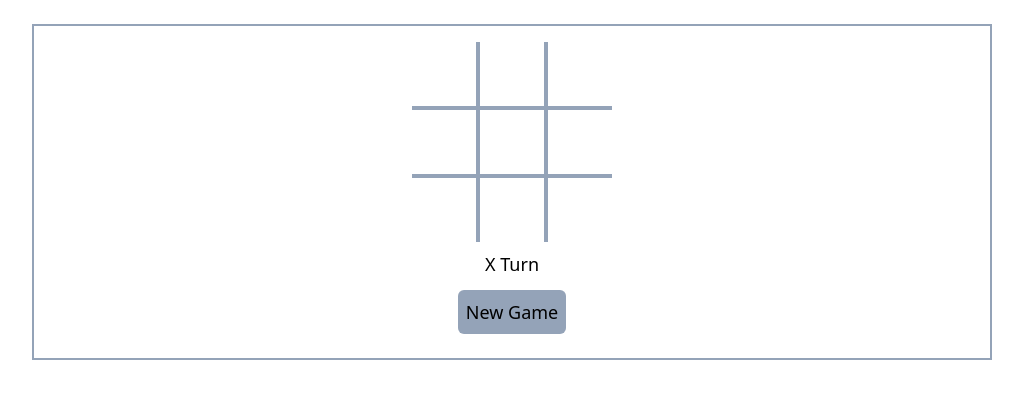
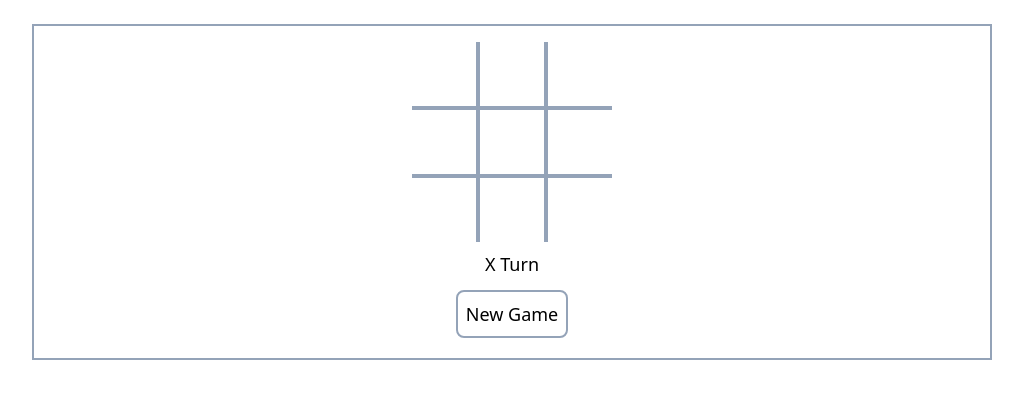
Before and after one commit to ponds10/tic-tac-toe, an Angular app: page / in a window 1280 px wide. Shown: the top 398 px of the page, without its empty margins (128-1151 px from the left). Built offline with nearby package versions, Linux system fonts and the light colour scheme.

Commit message:
Add dark mode

```diff
--- a/src/app/app.component.html
+++ b/src/app/app.component.html
@@ -1,4 +1,4 @@
-<main>
+<main class="w-screen h-screen bg-white dark:bg-slate-800 text-black dark:text-white">
   <app-grid></app-grid>
 </main>
 
--- a/src/app/grid/grid.component.html
+++ b/src/app/grid/grid.component.html
@@ -1,7 +1,7 @@
-<main>
 <div class="py-6 px-6 md:px-40 w-screen h-96">
   <div class="p-4 h-full w-full flex border-2 border-solid border-slate-400 justify-center">
     <div class="h-full">
+
       <div class="h-[200px] w-[200px] grid grid-cols-3 grid-rows-3 gap-1 place-items-center bg-slate-400">
         <app-space class="h-16 w-16"
          *ngFor="let space of spaces; index as i"
@@ -9,6 +9,7 @@
           (click)="takeTurn(i)">
         </app-space>
       </div>
+
       <div class="h-10 p-2 text-lg font-medium flex justify-center">
         <h2 *ngIf="!winner">
           {{ xTurn ? 'X' : 'O'}} Turn
@@ -20,8 +21,9 @@
           {{ winner }} Wins!
         </h2>
       </div>
+
       <div class="p-2 flex text-lg font-medium justify-center">
-          <button class="p-2 rounded-md bg-slate-400 hover:bg-slate-500"
+        <button class="p-2 rounded-lg border-2 border-solid border-slate-400 hover:bg-slate-400"
          (click)="newGame()">
           {{ winner ? 'Play Again' : 'New Game' }}
         </button>
@@ -30,4 +32,3 @@
     </div>
   </div>
 </div>
-</main>
--- a/src/app/space/space.component.html
+++ b/src/app/space/space.component.html
@@ -1,5 +1,4 @@
-
-<button class="h-16 w-16 text-5xl bg-white"
+<button class="h-16 w-16 text-5xl bg-white dark:bg-slate-800"
  [ngClass]="{'text-red-400': value == 'X', 'text-blue-300': value == 'O'}">
   {{ value }}
 </button>
```
Lines whose indentation alone changed are shown as unchanged.
